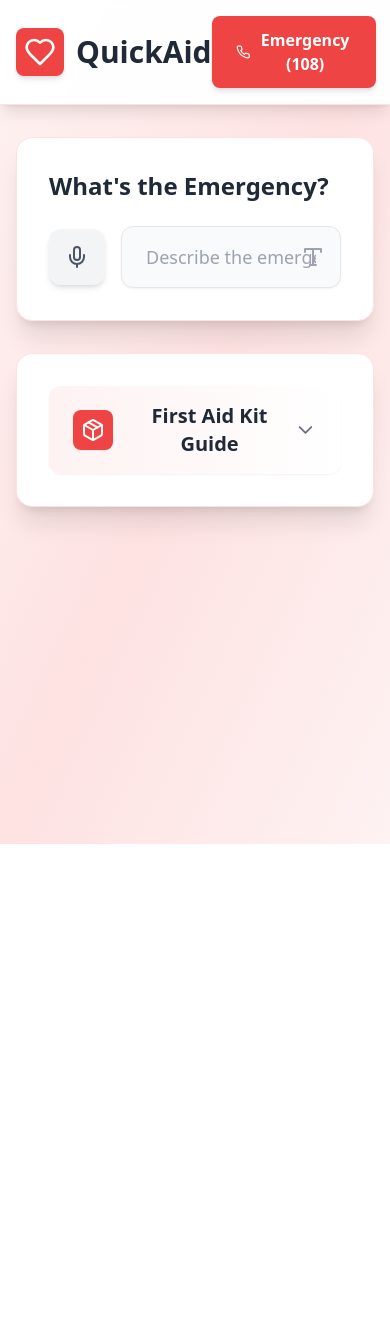
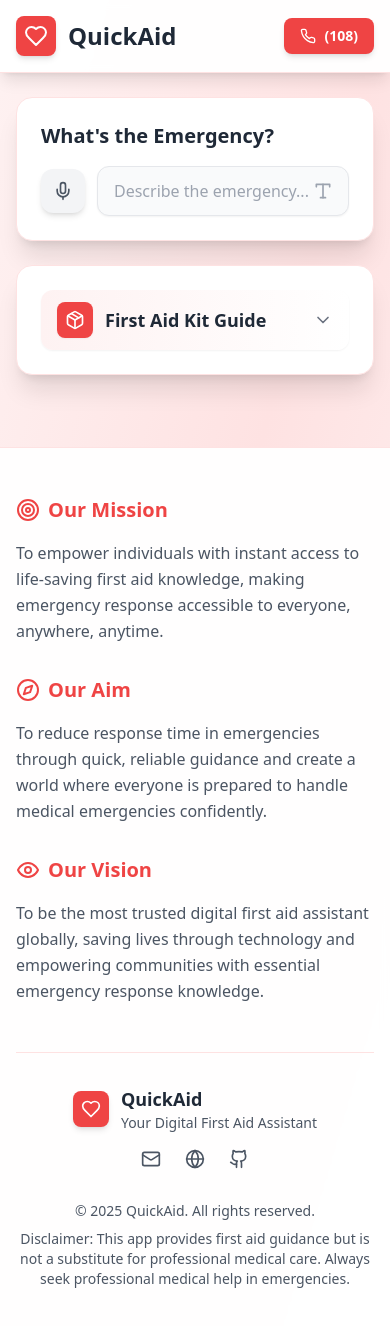
Before and after one commit to nisargpatel7042lva/QuickAid, a React (Vite) app: page / in a window 390 px wide. Shown: the top 1326 px of the page. Before the commit the page ends 844 px from the top, so only its background shows below. Built offline with nearby package versions, Linux system fonts and the light colour scheme.

Commit message:
added footer and enhanced the  website by making it mobile responsive

```diff
--- a/src/App.tsx
+++ b/src/App.tsx
@@ -1,5 +1,5 @@
 import { useState, useEffect, useRef } from 'react';
-import { Heart, Mic, Phone, Type, Package, ChevronDown, PlayCircle, AlertCircle } from 'lucide-react';
+import { Heart, Mic, Phone, Type, Package, ChevronDown, PlayCircle, AlertCircle, Target, Compass, Eye, Mail, Globe, Github } from 'lucide-react';
 import 'regenerator-runtime/runtime';
 import SpeechRecognition, { useSpeechRecognition } from 'react-speech-recognition';
 import Fuse from 'fuse.js';
@@ -46,48 +46,6 @@ function App() {
       "If not, perform abdominal thrusts (Heimlich maneuver)",
       "Call emergency services if the person becomes unconscious"
     ],
-    panicAttack: [
-      "Encourage slow, deep breathing",
-      "Reassure the person and stay calm",
-      "Help them focus on their surroundings",
-      "Avoid crowded or stressful environments",
-      "Seek medical assistance if symptoms persist"
-    ],
-    foodPoisoning: [
-      "Encourage the person to stay hydrated",
-      "Avoid solid foods until nausea subsides",
-      "Watch for signs of dehydration",
-      "Seek medical help if symptoms worsen or persist",
-      "Avoid self-medicating without consulting a doctor"
-    ],
-    dehydration: [
-      "Encourage small sips of water",
-      "Move the person to a cool, shaded area",
-      "Avoid caffeinated or alcoholic drinks",
-      "Offer electrolyte-rich fluids if available",
-      "Seek medical help if severe dehydration symptoms occur"
-    ],
-    sunburn: [
-      "Move to a cool indoor area",
-      "Apply aloe vera or moisturizer",
-      "Drink plenty of water",
-      "Avoid further sun exposure",
-      "Seek medical help for severe burns with blisters"
-    ],
-    carbonMonoxidePoisoning: [
-      "Move the person to fresh air immediately",
-      "Call emergency services",
-      "Loosen tight clothing and keep them comfortable",
-      "Avoid lighting flames or smoking near them",
-      "Seek medical attention even if they seem fine"
-    ],
-    stroke: [
-      "Call emergency services immediately",
-      "Check for facial drooping, arm weakness, and speech difficulty",
-      "Help the person lie down with head elevated",
-      "Do not give food or drink",
-      "Monitor their condition until help arrives"
-    ],
     bleeding: [
       "Clean your hands and put on gloves if available",
       "Apply direct pressure to the wound using sterile gauze or clean cloth",
@@ -110,7 +68,7 @@ function App() {
       "Seek immediate medical attention"
     ],
     heartAttack: [
-      "Call emergency services immediately (108)",
+      "Call emergency services immediately",
       "Help the person sit or lie down",
       "Loosen any tight clothing",
       "Give aspirin if available and no known allergies",
@@ -135,121 +93,7 @@ function App() {
       "Ease the person to the floor if they're not already lying down",
       "Turn them onto their side",
       "Never put anything in their mouth",
-      "Time the seizure and call 108 if it lasts more than 5 minutes"
-    ],
-    drowning: [
-      "Call emergency services immediately",
-      "Remove person from water if safe to do so",
-      "Check for breathing and begin CPR if necessary",
-      "Keep the person warm",
-      "Turn head to side to allow water drainage if unconscious"
-    ],
-    poisoning: [
-      "Call poison control center or emergency services",
-      "Do not induce vomiting unless instructed",
-      "Collect the poison container or sample if available",
-      "Check breathing and consciousness",
-      "Follow emergency operator's instructions"
-    ],
-    electricShock: [
-      "Turn off power source if possible",
-      "Do not touch person until power is off",
-      "Check breathing and pulse",
-      "Begin CPR if necessary",
-      "Treat any burns and call emergency services"
-    ],
-    allergicReaction: [
-      "Call emergency services for severe reactions",
-      "Use EpiPen if available and prescribed",
-      "Help person stay calm and lie down",
-      "Loosen tight clothing",
-      "Monitor breathing and consciousness"
-    ],
-    nosebleed: [
-      "Sit upright and lean slightly forward",
-      "Pinch the soft part of the nose firmly",
-      "Breathe through mouth while holding nose",
-      "Continue pressure for 10-15 minutes",
-      "Apply cold compress to nose and cheeks"
-    ],
-    sprain: [
-      "Follow RICE: Rest, Ice, Compression, Elevation",
-      "Apply ice pack wrapped in cloth for 15-20 minutes",
-      "Use elastic bandage for compression",
-      "Keep injured area elevated",
-      "Seek medical attention if severe pain persists"
-    ],
-    eyeInjury: [
-      "Do not rub or touch the eye",
-      "Flush with clean water for chemical exposure",
-      "Cover both eyes to prevent movement",
-      "Seek immediate medical attention",
-      "Keep person calm and still"
-    ],
-    diabeticEmergency: [
-      "Check if person is conscious",
-      "If conscious and blood sugar is low, give sugar",
-      "If unconscious, call emergency services",
-      "Place in recovery position if unconscious",
-      "Monitor breathing and pulse"
-    ],
-    concussion: [
-      "Keep person awake and lying still",
-      "Check for signs of confusion or memory loss",
-      "Monitor for vomiting or seizures",
-      "Apply cold pack to swelling",
-      "Seek immediate medical attention"
-    ],
-    asthmaAttack: [
-      "Help person sit upright",
-      "Assist with prescribed inhaler if available",
-      "Keep person calm and encourage slow breathing",
-      "Loosen tight clothing",
-      "Call emergency services if symptoms worsen"
-    ],
-    toothache: [
-      "Rinse mouth with warm water",
-      "Use dental floss to remove trapped food",
-      "Apply cold compress to reduce swelling",
-      "Take over-the-counter pain reliever",
-      "Seek dental care if pain persists"
-    ],
-    hypothermia: [
-      "Move person to warm, dry area",
-      "Remove wet clothing",
-      "Warm core body gradually",
-      "Give warm beverages if conscious",
-      "Call emergency services for severe cases"
-    ],
-    panic: [
-      "Help person find a quiet place",
-      "Encourage slow, deep breathing",
-      "Stay calm and reassuring",
-      "Ground them by describing surroundings",
-      "Seek medical help if symptoms persist"
-    ],
-    heartPalpitations: [
-      "Encourage the person to sit down and relax",
-      "Help them take slow, deep breaths",
-      "Avoid caffeine or stimulants",
-      "If pain or dizziness occurs, call emergency services"
-    ],
-    fainting: [
-      "Lay the person down and elevate their legs",
-      "Loosen tight clothing",
-      "Check for breathing and consciousness",
-      "If unconscious for more than a minute, call emergency services"
-    ],
-    appendicitis: [
-      "Look for severe pain in the lower right abdomen",
-      "Avoid giving the person food or drink",
-      "Seek immediate medical attention"
-    ],
-    insectBiteAllergy: [
-      "Move away from the insect source",
-      "Apply a cold pack to reduce swelling",
-      "Use an EpiPen if the person has a severe allergic reaction",
-      "Call emergency services if breathing difficulty occurs"
+      "Time the seizure and call emergency if it lasts more than 5 minutes"
     ]
   };
 
@@ -277,30 +121,6 @@ function App() {
     "Elastic Bandage": {
       description: "Provides compression and support",
       usage: "Wrap sprains or strains, not too tight to maintain circulation"
-    },
-    "Triangular Bandage": {
-      description: "Multi-purpose bandage for slings and wraps",
-      usage: "Can be used as arm sling or to secure splints"
-    },
-    "Disposable Gloves": {
-      description: "Protects from blood and bodily fluids",
-      usage: "Wear when treating any open wounds or injuries"
-    },
-    "CPR Mask": {
-      description: "Barrier device for rescue breathing",
-      usage: "Place over victim's mouth/nose during CPR to prevent direct contact"
-    },
-    "Instant Cold Pack": {
-      description: "Chemical pack that gets cold when activated",
-      usage: "Squeeze to activate, wrap in cloth before applying to injury"
-    },
-    "Emergency Blanket": {
-      description: "Metallic blanket for temperature regulation",
-      usage: "Wrap around person for warmth or cooling in emergencies"
-    },
-    "Saline Solution": {
-      description: "Sterile salt water for cleaning wounds",
-      usage: "Flush wounds or eyes to remove debris"
     }
   };
 
@@ -390,8 +210,8 @@ function App() {
 
         if (matchedKey) {
           return {
-            instructions: emergencyInstructions[matchedKey as keyof typeof emergencyInstructions],
-            videoUrl: emergencyVideos[matchedKey as keyof typeof emergencyVideos]
+            instructions: emergencyInstructions[matchedKey],
+            videoUrl: emergencyVideos[matchedKey]
           };
         }
       }
@@ -403,56 +223,57 @@ function App() {
     };
   };
 
-  const { instructions, videoUrl } = getInstructions(inputText);
-
   const formatSuggestionText = (text: string) => {
     return text.replace(/([A-Z])/g, ' $1').trim();
   };
 
+  const { instructions, videoUrl } = getInstructions(inputText);
+
   return (
-    <div className="min-h-screen bg-gradient-to-br from-red-50 via-red-100 to-red-50">
+    <div className="min-h-screen flex flex-col bg-gradient-to-br from-red-50 via-red-100 to-red-50">
       <header className="bg-white/95 backdrop-blur-sm shadow-lg sticky top-0 z-50 border-b border-red-100">
         <div className="container mx-auto px-4 py-4">
           <div className="flex items-center justify-between">
             <div className="flex items-center space-x-3">
               <div className="bg-red-500 p-2 rounded-lg shadow-md">
-                <Heart className="h-8 w-8 text-white" />
+                <Heart className="h-6 w-6 sm:h-8 sm:w-8 text-white" />
               </div>
-              <h1 className="text-3xl font-bold text-gray-800">QuickAid</h1>
+              <h1 className="text-2xl sm:text-3xl font-bold text-gray-800">QuickAid</h1>
             </div>
             <button
               onClick={handleEmergencyCall}
-              className="flex items-center space-x-2 bg-red-500 text-white px-6 py-3 rounded-lg hover:bg-red-600 transition-all transform hover:scale-105 shadow-md"
+              className="flex items-center space-x-2 bg-red-500 text-white px-4 sm:px-6 py-2 sm:py-3 rounded-lg hover:bg-red-600 transition-all transform hover:scale-105 shadow-md text-sm sm:text-base"
             >
-              <Phone className="h-5 w-5" />
-              <span className="font-semibold">Emergency (108)</span>
+              <Phone className="h-4 w-4 sm:h-5 sm:w-5" />
+              <span className="font-semibold hidden xs:inline">Emergency</span>
+              <span className="font-semibold">(108)</span>
             </button>
           </div>
         </div>
       </header>
 
-      <main className="container mx-auto px-4 py-8">
-        <div className="max-w-4xl mx-auto space-y-8">
-          <div className="bg-white rounded-2xl shadow-xl p-8 border border-red-100">
-            <h2 className="text-2xl font-bold text-gray-800 mb-6">What's the Emergency?</h2>
-            <div className="flex items-center space-x-4">
+      <main className="container mx-auto px-4 py-6 sm:py-8 flex-grow">
+        <div className="max-w-4xl mx-auto space-y-6 sm:space-y-8">
+          <div className="bg-white rounded-2xl shadow-xl p-6 sm:p-8 border border-red-100">
+            <h2 className="text-xl sm:text-2xl font-bold text-gray-800 mb-4 sm:mb-6">What's the Emergency?</h2>
+            <div className="flex items-center space-x-3 sm:space-x-4">
               <button
                 onClick={handleMicClick}
-                className={`p-4 rounded-xl ${
+                className={`p-3 sm:p-4 rounded-xl ${
                   isListening ? 'bg-red-500 text-white animate-pulse' : 'bg-gray-100 text-gray-600'
                 } hover:bg-red-600 hover:text-white transition-all transform hover:scale-105 shadow-md`}
               >
-                <Mic className="h-6 w-6" />
+                <Mic className="h-5 w-5 sm:h-6 sm:w-6" />
               </button>
               <div className="flex-1 relative" ref={inputRef}>
                 <input
                   type="text"
                   value={inputText}
                   onChange={(e) => setInputText(e.target.value)}
-                  placeholder="Describe the emergency situation..."
-                  className="w-full px-6 py-4 bg-gray-50 border border-gray-200 rounded-xl focus:ring-2 focus:ring-red-500 focus:border-transparent shadow-sm text-lg"
+                  placeholder="Describe the emergency..."
+                  className="w-full px-4 sm:px-6 py-3 sm:py-4 bg-gray-50 border border-gray-200 rounded-xl focus:ring-2 focus:ring-red-500 focus:border-transparent shadow-sm text-base sm:text-lg"
                 />
-                <Type className="absolute right-4 top-1/2 transform -translate-y-1/2 h-6 w-6 text-gray-400" />
+                <Type className="absolute right-4 top-1/2 transform -translate-y-1/2 h-5 w-5 sm:h-6 sm:w-6 text-gray-400" />
 
                 {showSuggestions && (
                   <div className="absolute w-full mt-2 bg-white border border-gray-200 rounded-xl shadow-lg z-50 max-h-60 overflow-y-auto">
@@ -460,7 +281,7 @@ function App() {
                       <button
                         key={index}
                         onClick={() => handleSuggestionClick(suggestion)}
-                        className="w-full px-6 py-3 text-left hover:bg-red-50 transition-colors text-gray-700 flex items-center space-x-2"
+                        className="w-full px-4 sm:px-6 py-2 sm:py-3 text-left hover:bg-red-50 transition-colors text-gray-700 flex items-center space-x-2 text-sm sm:text-base"
                       >
                         <Type className="h-4 w-4 text-red-500" />
                         <span>{formatSuggestionText(suggestion)}</span>
@@ -473,32 +294,32 @@ function App() {
           </div>
 
           {inputText && (
-            <div className="bg-white rounded-2xl shadow-xl p-8 border border-red-100">
-              <div className="flex items-center justify-between mb-6">
-                <h2 className="text-2xl font-bold text-gray-800">Emergency Instructions</h2>
+            <div className="bg-white rounded-2xl shadow-xl p-6 sm:p-8 border border-red-100">
+              <div className="flex flex-col sm:flex-row sm:items-center justify-between mb-4 sm:mb-6 space-y-4 sm:space-y-0">
+                <h2 className="text-xl sm:text-2xl font-bold text-gray-800">Emergency Instructions</h2>
                 {videoUrl && (
                   <a
                     href={videoUrl}
                     target="_blank"
                     rel="noopener noreferrer"
-                    className="flex items-center space-x-2 bg-red-500 text-white px-4 py-2 rounded-lg hover:bg-red-600 transition-all transform hover:scale-105 shadow-md"
+                    className="flex items-center justify-center space-x-2 bg-red-500 text-white px-4 py-2 rounded-lg hover:bg-red-600 transition-all transform hover:scale-105 shadow-md text-sm sm:text-base w-full sm:w-auto"
                   >
-                    <PlayCircle className="h-5 w-5" />
+                    <PlayCircle className="h-4 w-4 sm:h-5 sm:w-5" />
                     <span>Watch Tutorial</span>
                   </a>
                 )}
               </div>
-              <div className="space-y-4">
-                {instructions.map((instruction: string, index: number) => (
+              <div className="space-y-3 sm:space-y-4">
+                {instructions.map((instruction, index) => (
                   <div
                     key={index}
-                    className="flex items-start space-x-4 p-6 bg-gradient-to-r from-red-50 to-white rounded-xl border border-red-100 shadow-sm hover:shadow-md transition-all"
+                    className="flex items-start space-x-3 sm:space-x-4 p-4 sm:p-6 bg-gradient-to-r from-red-50 to-white rounded-xl border border-red-100 shadow-sm hover:shadow-md transition-all"
                   >
-                    <div className="flex-shrink-0 w-10 h-10 bg-red-500 text-white rounded-xl flex items-center justify-center font-bold text-lg shadow-sm">
+                    <div className="flex-shrink-0 w-8 h-8 sm:w-10 sm:h-10 bg-red-500 text-white rounded-xl flex items-center justify-center font-bold text-base sm:text-lg shadow-sm">
                       {index + 1}
                     </div>
                     <div className="flex-1">
-                      <p className="text-gray-700 text-lg leading-relaxed">{instruction}</p>
+                      <p className="text-gray-700 text-base sm:text-lg leading-relaxed">{instruction}</p>
                     </div>
                   </div>
                 ))}
@@ -506,31 +327,31 @@ function App() {
             </div>
           )}
 
-          <div className="bg-white rounded-2xl shadow-xl p-8 border border-red-100">
+          <div className="bg-white rounded-2xl shadow-xl p-6 sm:p-8 border border-red-100">
             <button
               onClick={() => setShowFirstAidKit(!showFirstAidKit)}
-              className="w-full flex items-center justify-between px-6 py-4 bg-gradient-to-r from-red-50 to-white rounded-xl hover:from-red-100 transition-all shadow-sm"
+              className="w-full flex items-center justify-between px-4 sm:px-6 py-3 sm:py-4 bg-gradient-to-r from-red-50 to-white rounded-xl hover:from-red-100 transition-all shadow-sm"
             >
               <div className="flex items-center space-x-3">
                 <div className="bg-red-500 p-2 rounded-lg shadow-sm">
-                  <Package className="h-6 w-6 text-white" />
+                  <Package className="h-5 w-5 sm:h-6 sm:w-6 text-white" />
                 </div>
-                <span className="text-xl font-bold text-gray-800">First Aid Kit Guide</span>
+                <span className="text-lg sm:text-xl font-bold text-gray-800">First Aid Kit Guide</span>
               </div>
-              <ChevronDown className={`h-6 w-6 text-gray-500 transform transition-transform ${showFirstAidKit ? 'rotate-180' : ''}`} />
+              <ChevronDown className={`h-5 w-5 sm:h-6 sm:w-6 text-gray-500 transform transition-transform ${showFirstAidKit ? 'rotate-180' : ''}`} />
             </button>
 
             {showFirstAidKit && (
-              <div className="mt-6 grid gap-6 md:grid-cols-2">
+              <div className="mt-4 sm:mt-6 grid gap-4 sm:gap-6 grid-cols-1 sm:grid-cols-2">
                 {Object.entries(firstAidKit).map(([item, info]) => (
-                  <div key={item} className="p-6 bg-gradient-to-r from-red-50 to-white rounded-xl border border-red-100 shadow-sm hover:shadow-md transition-all">
-                    <h3 className="text-xl font-bold text-gray-800 mb-4 flex items-center space-x-2">
-                      <AlertCircle className="h-5 w-5 text-red-500" />
+                  <div key={item} className="p-4 sm:p-6 bg-gradient-to-r from-red-50 to-white rounded-xl border border-red-100 shadow-sm hover:shadow-md transition-all">
+                    <h3 className="text-lg sm:text-xl font-bold text-gray-800 mb-3 sm:mb-4 flex items-center space-x-2">
+                      <AlertCircle className="h-4 w-4 sm:h-5 sm:w-5 text-red-500" />
                       <span>{item}</span>
                     </h3>
-                    <div className="space-y-3 text-gray-600">
-                      <p className="font-medium">{info.description}</p>
-                      <p className="text-sm border-t border-red-100 pt-2">
+                    <div className="space-y-2 sm:space-y-3 text-gray-600">
+                      <p className="font-medium text-sm sm:text-base">{info.description}</p>
+                      <p className="text-xs sm:text-sm border-t border-red-100 pt-2">
                         <strong className="text-red-500">Usage:</strong> {info.usage}
                       </p>
                     </div>
@@ -541,6 +362,76 @@ function App() {
           </div>
         </div>
       </main>
+
+      <footer className="bg-white/95 backdrop-blur-sm border-t border-red-100 mt-12">
+        <div className="container mx-auto px-4 py-12">
+          <div className="grid grid-cols-1 md:grid-cols-3 gap-8">
+            <div className="space-y-4">
+              <div className="flex items-center space-x-2 text-red-500">
+                <Target className="h-6 w-6" />
+                <h3 className="text-xl font-bold">Our Mission</h3>
+              </div>
+              <p className="text-gray-600 leading-relaxed">
+                To empower individuals with instant access to life-saving first aid knowledge, making emergency response accessible to everyone, anywhere, anytime.
+              </p>
+            </div>
+
+            <div className="space-y-4">
+              <div className="flex items-center space-x-2 text-red-500">
+                <Compass className="h-6 w-6" />
+                <h3 className="text-xl font-bold">Our Aim</h3>
+              </div>
+              <p className="text-gray-600 leading-relaxed">
+                To reduce response time in emergencies through quick, reliable guidance and create a world where everyone is prepared to handle medical emergencies confidently.
+              </p>
+            </div>
+
+            <div className="space-y-4">
+              <div className="flex items-center space-x-2 text-red-500">
+                <Eye className="h-6 w-6" />
+                <h3 className="text-xl font-bold">Our Vision</h3>
+              </div>
+              <p className="text-gray-600 leading-relaxed">
+                To be the most trusted digital first aid assistant globally, saving lives through technology and empowering communities with essential emergency response knowledge.
+              </p>
+            </div>
+          </div>
+
+          <div className="mt-12 pt-8 border-t border-red-100">
+            <div className="flex flex-col md:flex-row justify-between items-center space-y-4 md:space-y-0">
+              <div className="flex items-center space-x-3">
+                <div className="bg-red-500 p-2 rounded-lg shadow-md">
+                  <Heart className="h-5 w-5 text-white" />
+                </div>
+                <div className="text-gray-800">
+                  <h2 className="font-bold text-lg">QuickAid</h2>
+                  <p className="text-sm text-gray-600">Your Digital First Aid Assistant</p>
+                </div>
+              </div>
+
+              <div className="flex items-center space-x-6">
+                <a href="mailto:contact@quickaid.com" className="text-gray-600 hover:text-red-500 transition-colors">
+                  <Mail className="h-5 w-5" />
+                </a>
+                <a href="https://quickaid.com" target="_blank" rel="noopener noreferrer" className="text-gray-600 hover:text-red-500 transition-colors">
+                  <Globe className="h-5 w-5" />
+                </a>
+                <a href="https://github.com/quickaid" target="_blank" rel="noopener noreferrer" className="text-gray-600 hover:text-red-500 transition-colors">
+                  <Github className="h-5 w-5" />
+                </a>
+              </div>
+            </div>
+
+            <div className="mt-8 text-center text-sm text-gray-600">
+              <p>© {new Date().getFullYear()} QuickAid. All rights reserved.</p>
+              <p className="mt-2">
+                Disclaimer: This app provides first aid guidance but is not a substitute for professional medical care.
+                Always seek professional medical help in emergencies.
+              </p>
+            </div>
+          </div>
+        </div>
+      </footer>
     </div>
   );
 }
```
